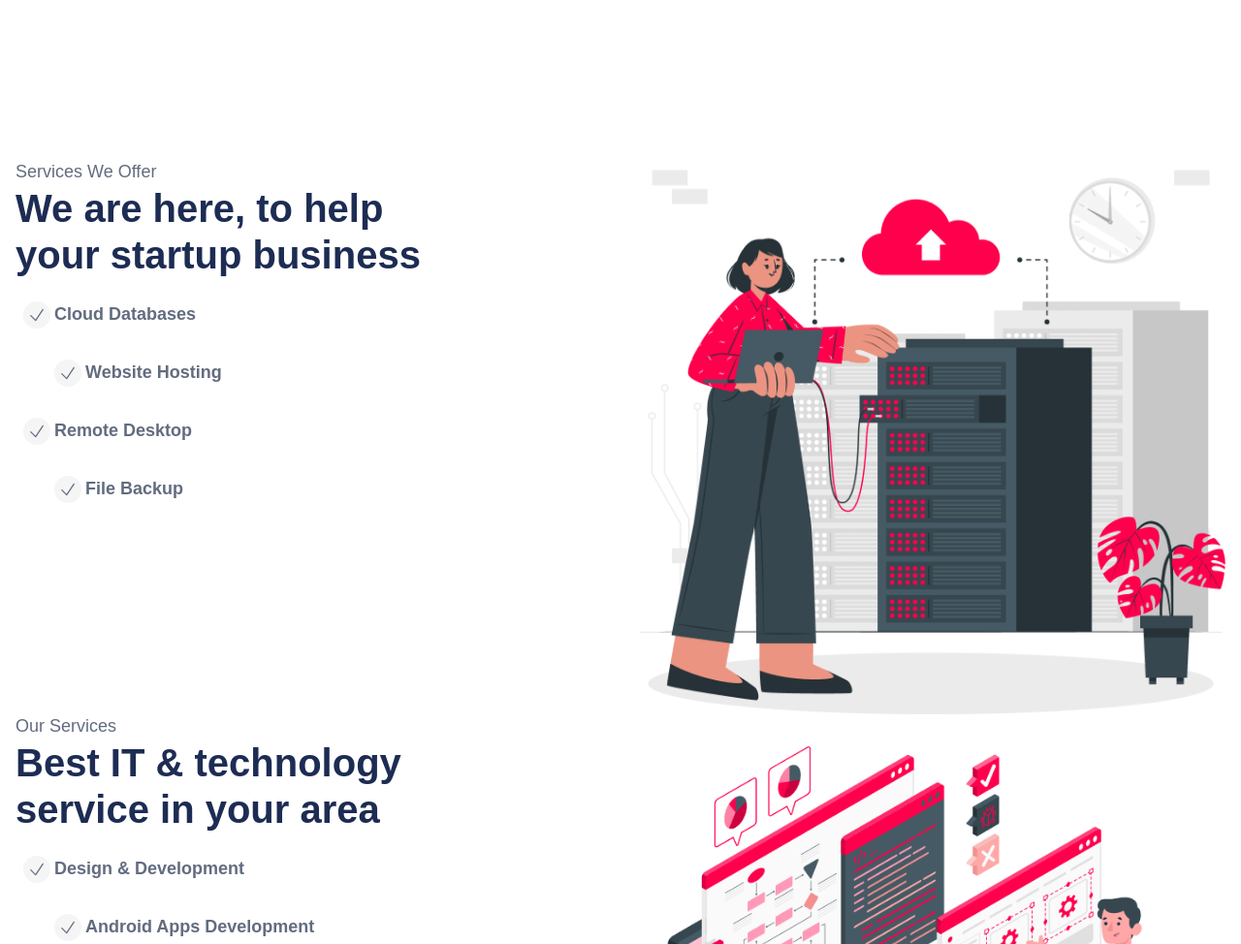
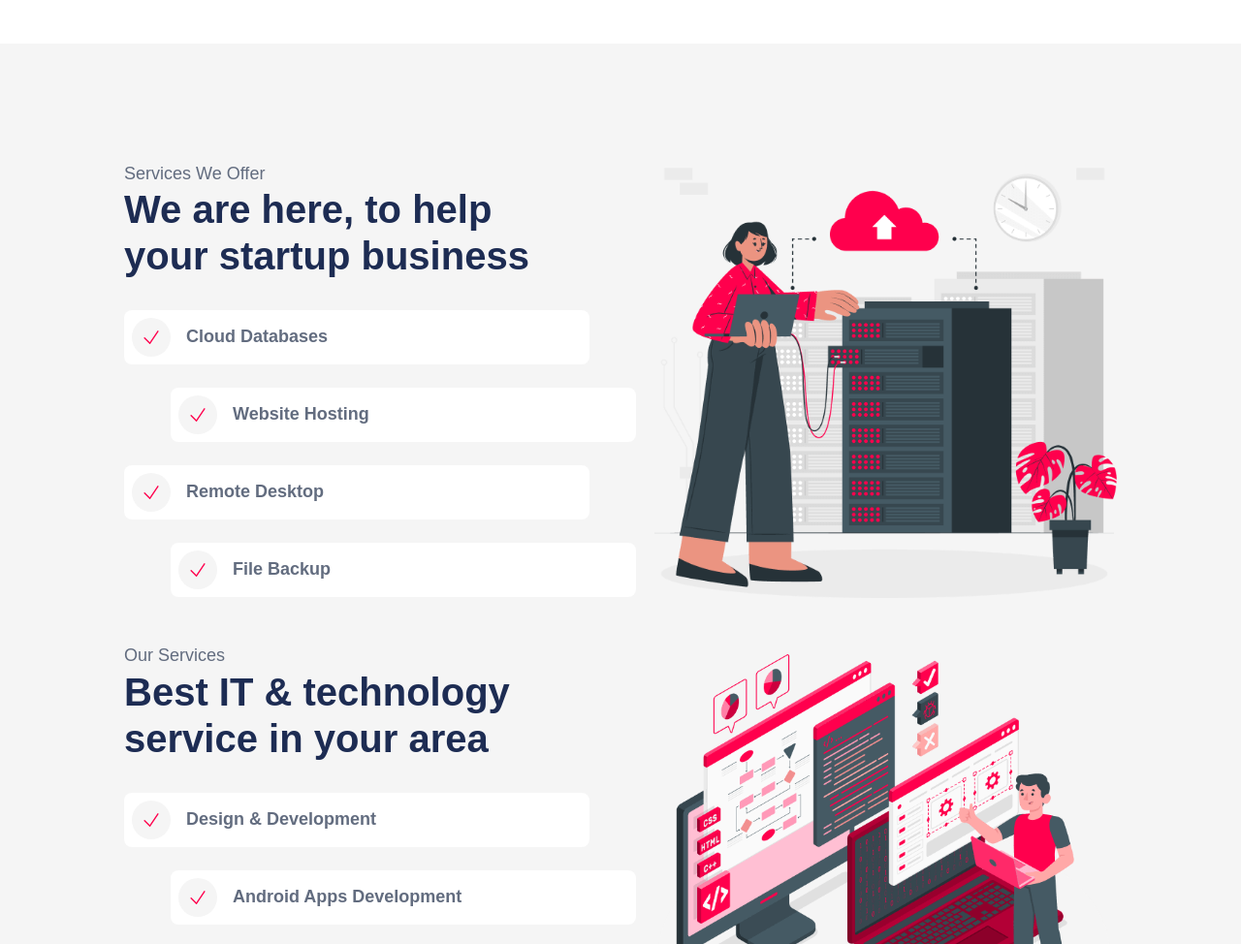
Before and after one commit to JDVillarH/nibiru_technology_website, an Astro site: page / in a window 1280 px wide. Shown: the part 1176-2150 px from the top of the page at 97% size. Built offline with nearby package versions, Linux system fonts and the light colour scheme; Astro itself is replaced by a stand-in of ours.

Commit message:
Merge services

```diff
--- a/src/components/Footer.astro
+++ b/src/components/Footer.astro
@@ -20,7 +20,7 @@ import PhoneIcon from "../icons/PhoneIcon.astro";
         incididunt ut labore et dolore magna aliqua minim.
       </p>
       <div class="address_container">
-        <div class="footer_icon rouded_icon_container">
+        <div class="footer_icon rounded_icon_container">
           <PinMapIcon />
         </div>
         <address>2750 Quadra Street Victoria, Canada.</address>
@@ -51,14 +51,14 @@ import PhoneIcon from "../icons/PhoneIcon.astro";
       <h3>Contact with us</h3>
       <ul>
         <li>
-          <div class="footer_icon rouded_icon_container">
+          <div class="footer_icon rounded_icon_container">
             <EmailIcon />
           </div>
           <span>hello@solutry.com</span>
         </li>
         <hr />
         <li>
-          <div class="footer_icon rouded_icon_container">
+          <div class="footer_icon rounded_icon_container">
             <PhoneIcon />
           </div>
           <span>+1-485-456-0102</span>
@@ -76,10 +76,10 @@ import PhoneIcon from "../icons/PhoneIcon.astro";
         reservados.
       </p>
       <ul>
-        <li class="rouded_icon_container"><PhoneIcon /></li>
-        <li class="rouded_icon_container"><PhoneIcon /></li>
-        <li class="rouded_icon_container"><PhoneIcon /></li>
-        <li class="rouded_icon_container"><PhoneIcon /></li>
+        <li class="rounded_icon_container"><PhoneIcon /></li>
+        <li class="rounded_icon_container"><PhoneIcon /></li>
+        <li class="rounded_icon_container"><PhoneIcon /></li>
+        <li class="rounded_icon_container"><PhoneIcon /></li>
       </ul>
     </div>
   </div>
--- /dev/null
+++ b/src/components/Service.astro
@@ -0,0 +1,83 @@
+---
+import CheckIcon from "../icons/CheckIcon.astro";
+
+const { services } = Astro.props;
+
+const { text, title, image, servicesList } = services;
+---
+
+<div class="services_section section_container">
+  <article>
+    <header>
+      <p>{text}</p>
+      <h2 class="heading-2">{title}</h2>
+    </header>
+    <ul class="services__list">
+      {
+        servicesList.map((service) => {
+          return (
+            <li>
+              <div class="services__icon rounded_icon_container">
+                <CheckIcon />
+              </div>
+              <h4>{service}</h4>
+            </li>
+          );
+        })
+      }
+    </ul>
+  </article>
+  <img src={image} alt={title} />
+</div>
+
+<style>
+  .services_section {
+    gap: 4rem;
+    display: grid;
+    align-items: center;
+    grid-template-columns: repeat(auto-fit, minmax(min(100%, 350px), 1fr));
+  }
+
+  h2 {
+    margin-bottom: 2rem;
+  }
+
+  ul {
+    display: grid;
+    row-gap: 1.5rem;
+  }
+
+  ul li {
+    gap: 1rem;
+    display: flex;
+    padding: 0.5rem;
+    align-items: center;
+    background-color: var(--clr-white);
+    border-radius: 8px;
+  }
+
+  ul li:nth-child(even) {
+    transform: translateX(3rem);
+  }
+
+  .services__icon {
+    background-color: var(--clr-cultured);
+  }
+
+  .services__icon svg {
+    color: var(--clr-red-crayola);
+  }
+
+  .services__icon,
+  ul li:hover .services__icon {
+    transition: 0.2s ease;
+  }
+
+  ul li:hover .services__icon svg {
+    color: var(--clr-white);
+  }
+
+  ul li:hover .services__icon {
+    background-color: var(--clr-red-crayola);
+  }
+</style>
--- a/src/components/ServicesContent.astro
+++ /dev/null
@@ -1,64 +0,0 @@
----
-import CheckIcon from "../icons/CheckIcon.astro";
-
-const { services, services__container } = Astro.props;
-
-const { text, title, image, servicesList } = services;
----
-
-
-  <div class="even-columns services__container">
-    <div>
-      <span>{text}</span>
-      <h2 class="heading-2">{title}</h2>
-      <ul class="services__list">
-        {
-          servicesList.map((service) => {
-            return (
-              <li class="services__item">
-                <div class="services__icon">
-                  <CheckIcon />
-                </div>
-                <h4>{service}</h4>
-              </li>
-            );
-          })
-        }
-      </ul>
-    </div>
-    <img src={image} alt="Illustration art" />
-  </div>
-
-
-<style>
-  .services__list {
-    list-style: none;
-    padding: 0;
-  }
-
-  .services__list > *:nth-child(2),
-  .services__list > *:nth-child(4) {
-    margin-left: 2rem;
-  }
-
-  .services__item {
-    background-color: var(--clr-white);
-    margin-top: 1rem;
-    padding: 0.5rem;
-    border-radius: 0.5rem;
-    display: flex;
-    align-items: center;
-    gap: 0.25rem;
-  }
-
-  .services__icon {
-    background-color: var(--clr-cultured);
-    padding: 0.25rem;
-    aspect-ratio: 1;
-    border-radius: 50%;
-  }
-
-  .services__item:hover .services__icon {
-    background-color: var(--clr-red-crayola);
-  }
-</style>
--- a/src/sections/Services.astro
+++ b/src/sections/Services.astro
@@ -1,9 +1,8 @@
 ---
-import Container from "../layout/Container.astro";
-import ServicesContent from "../components/ServicesContent.astro";
+import Service from "../components/Service.astro";
 
-const servicesData = {
-  services: {
+const servicesData = [
+  {
     image: "/images/service-1.png",
     text: "Services We Offer",
     title: "We are here, to help your startup business",
@@ -14,7 +13,7 @@ const servicesData = {
       "File Backup",
     ],
   },
-  ourServices: {
+  {
     image: "/images/service-2.png",
     text: "Our Services",
     title: "Best IT & technology service in your area",
@@ -25,12 +24,17 @@ const servicesData = {
       "React Web Development",
     ],
   },
-};
+];
 ---
 
 <section class="services">
-  <Container>
-    <ServicesContent services={servicesData.services} />
-    <ServicesContent services={servicesData.ourServices}/>
-  </Container>
+  {servicesData.map((service) => <Service services={service} />)}
 </section>
+
+<style>
+  section {
+    background-color: var(--clr-cultured);
+    display: grid;
+    gap: 2rem;
+  }
+</style>
--- a/src/styles/global.css
+++ b/src/styles/global.css
@@ -18,6 +18,12 @@
   --fs-default: 1rem;
   --fs-small: 0.875rem;
   --fs-smaller: 0.625rem;
+
+  --fs-1: 1.875rem;
+  --fs-2: 1.5rem;
+  --fs-3: 1.063rem;
+  --fs-4: 0.875rem;
+  --fs-5: 0.813rem;
 
   /* ===== Weights ===== */
   --fw-regular: 400;
@@ -229,7 +235,7 @@ body {
   text-align: center;
 }
 
-.rouded_icon_container {
+.rounded_icon_container {
   display: flex;
   justify-content: center;
   align-items: center;
```
